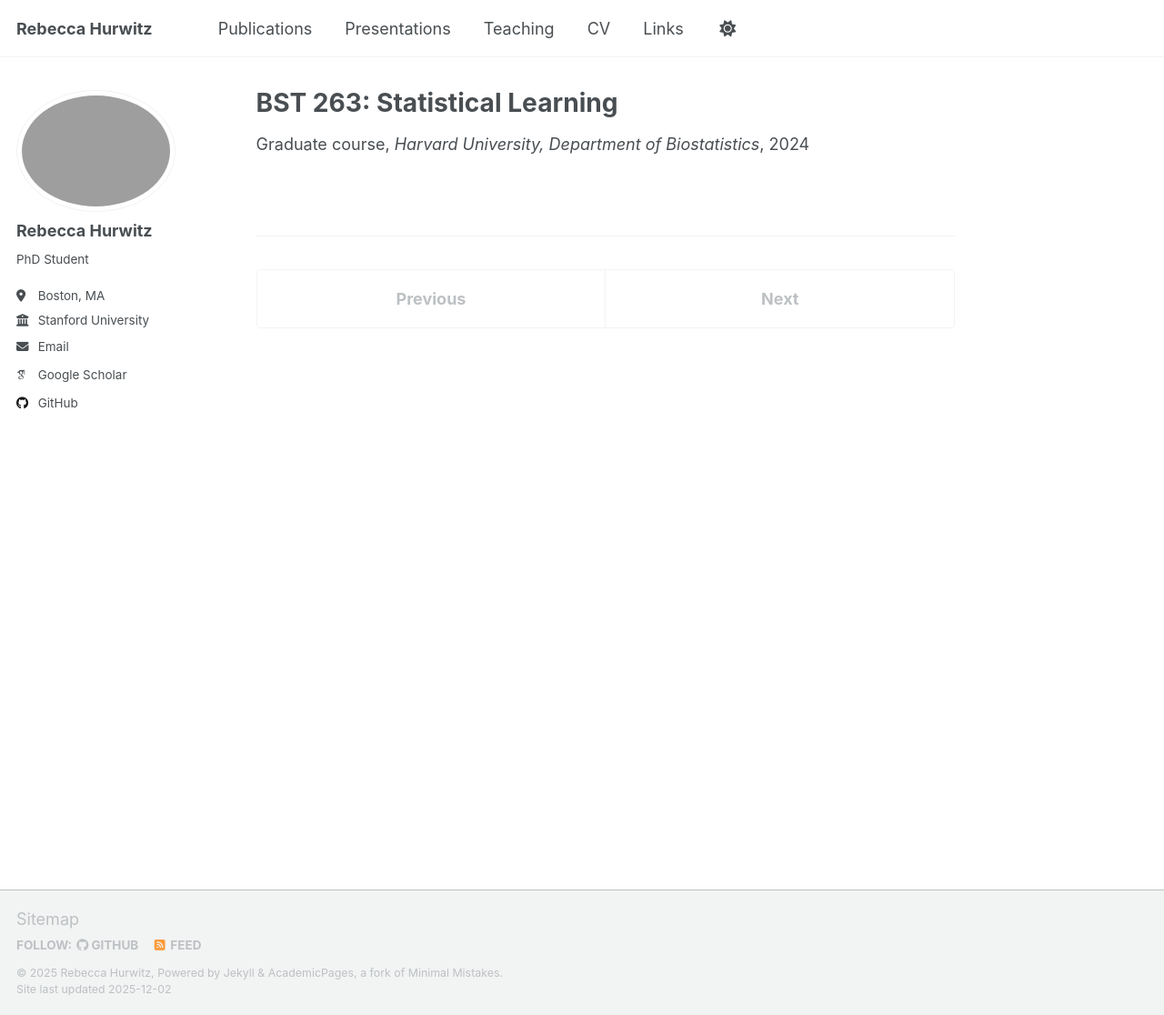
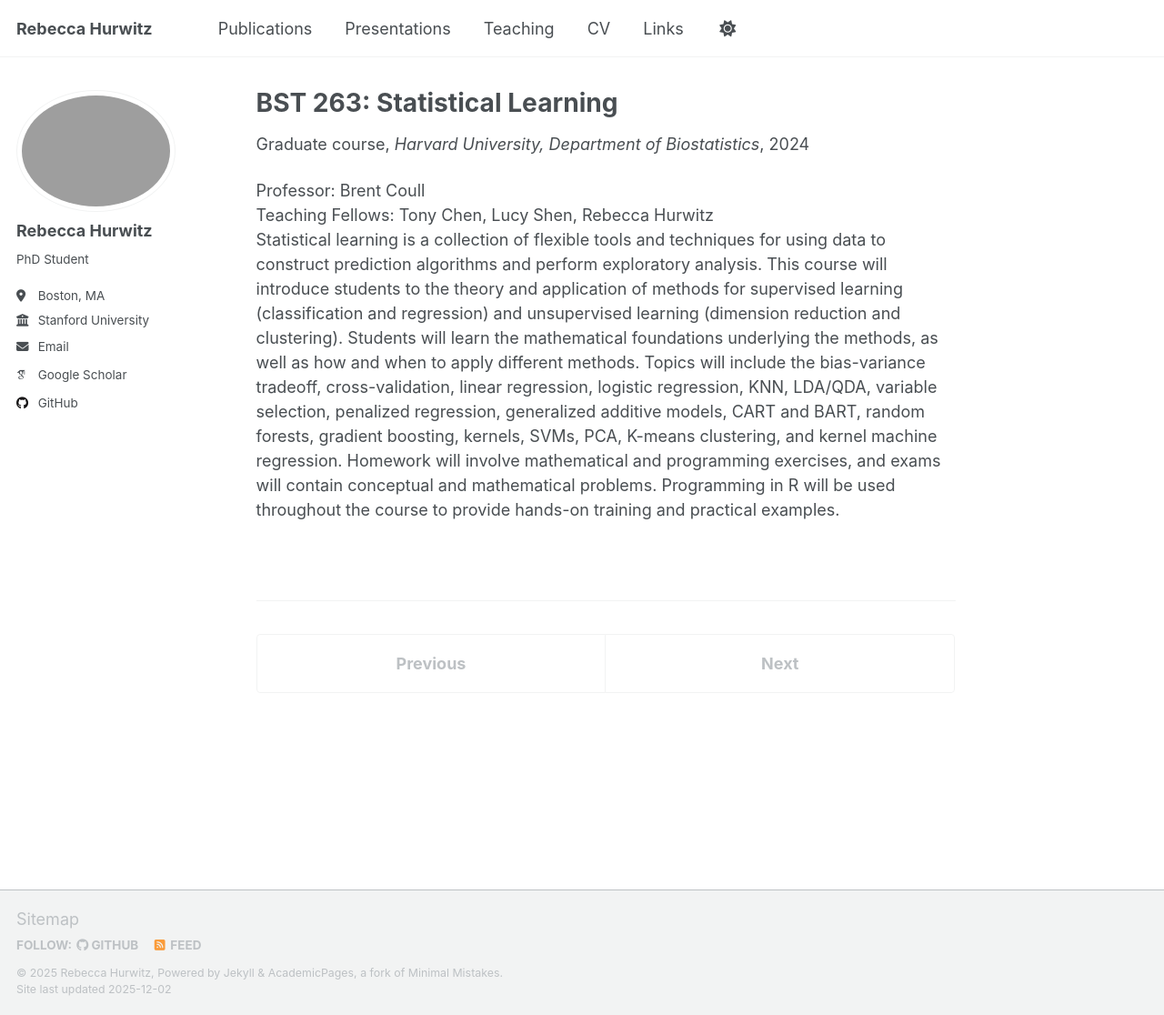
Before and after one commit to rebeccahurwitz/rebeccahurwitz.github.io, a Jekyll site: the page built from _teaching/biostat263.md, in a window 1280 px wide and 1116 px high. Shown: the whole window at 91% size. Built offline with Jekyll 4.4.1, drawn with Linux system fonts in a browser that asks for light colours; some web fonts are replaced; a script that is not in the unit is left out.

Commit message:
Update biostat263.md

```diff
--- a/_teaching/biostat263.md
+++ b/_teaching/biostat263.md
@@ -6,3 +6,10 @@
 date: 2024-05-01
 location: "Boston, MA"
 ---
+
+Professor: Brent Coull
+<br>
+Teaching Fellows: Tony Chen, Lucy Shen, Rebecca Hurwitz
+<br>
+Statistical learning is a collection of flexible tools and techniques for using data to construct prediction algorithms and perform exploratory analysis. This course will introduce students to the theory and application of methods for supervised learning (classification and regression) and unsupervised learning (dimension reduction and clustering). Students will learn the mathematical foundations underlying the methods, as well as how and when to apply different methods. Topics will include the bias-variance tradeoff, cross-validation, linear regression, logistic regression, KNN, LDA/QDA, variable selection, penalized regression, generalized additive models, CART and BART, random forests, gradient boosting, kernels, SVMs, PCA, K-means clustering, and kernel machine regression. Homework will involve mathematical and programming exercises, and exams will contain conceptual and mathematical problems. Programming in R will be used throughout the course to provide hands-on training and
+practical examples.
```
